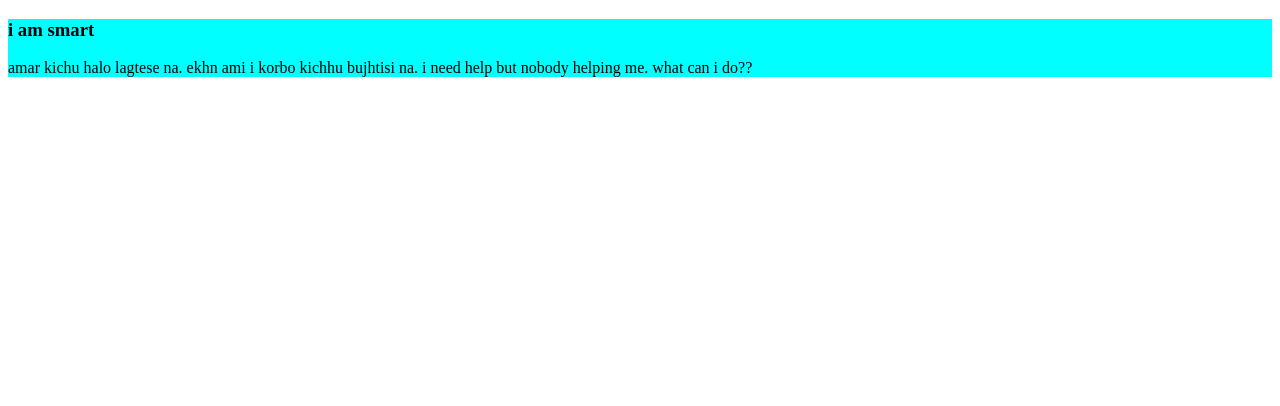
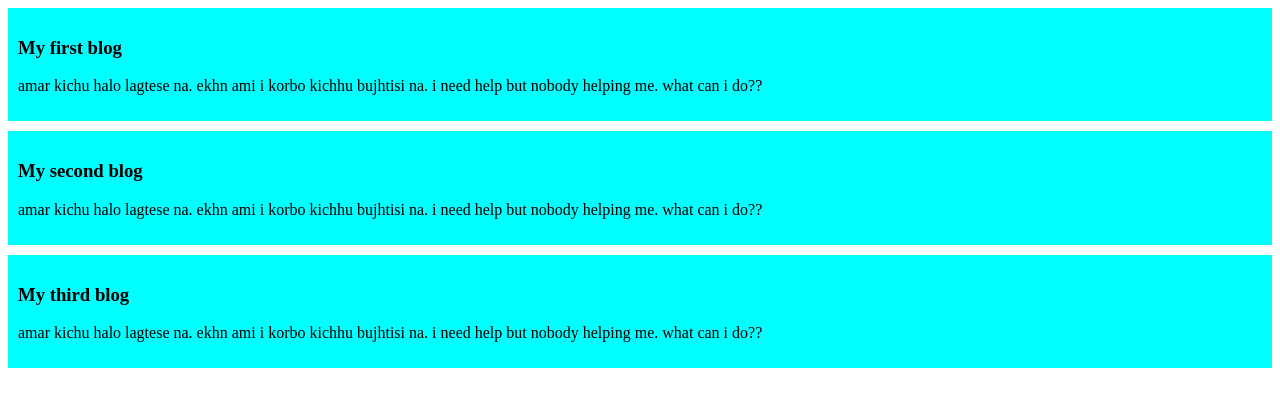
Before and after one commit to raisaabida/my-first-github-repo, a plain HTML site: page index.html in a window 1280 px wide. Drawn offline with Linux system fonts and the light colour scheme.

Commit message:
added the second and third blog

```diff
--- a/index.html
+++ b/index.html
@@ -8,7 +8,15 @@
 </head>
 <body>
     <div>
-        <h3>i am smart</h3>
+        <h3>My first blog</h3>
+        <p>amar kichu halo lagtese na. ekhn ami i korbo kichhu bujhtisi na. i need help but nobody helping me. what can i do??</p>
+    </div>
+    <div>
+        <h3>My second blog</h3>
+        <p>amar kichu halo lagtese na. ekhn ami i korbo kichhu bujhtisi na. i need help but nobody helping me. what can i do??</p>
+    </div>
+    <div>
+        <h3>My third blog</h3>
         <p>amar kichu halo lagtese na. ekhn ami i korbo kichhu bujhtisi na. i need help but nobody helping me. what can i do??</p>
     </div>
 </body>
--- a/styles/blogs.css
+++ b/styles/blogs.css
@@ -1,3 +1,5 @@
 div {
 background-color: aqua;
+padding: 10px;
+margin-bottom: 10px;
 }
```
